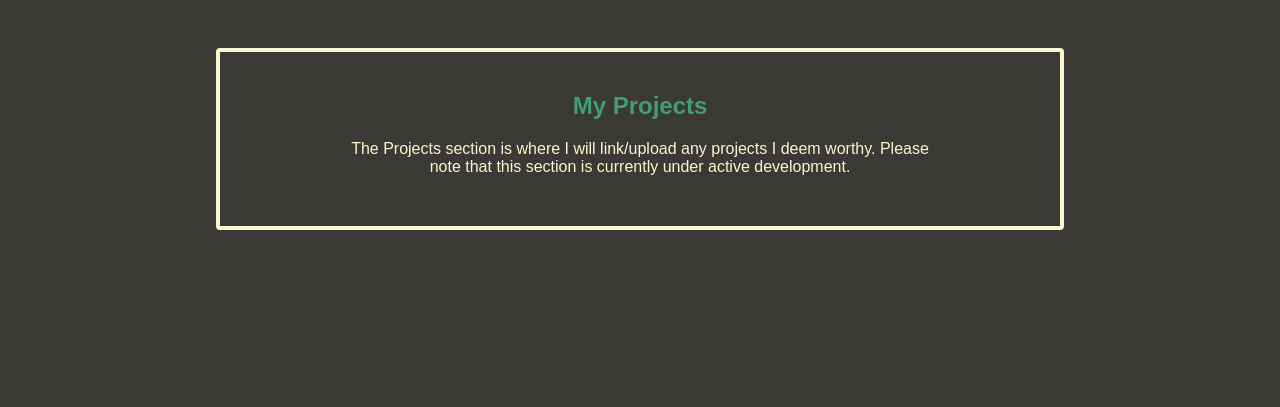
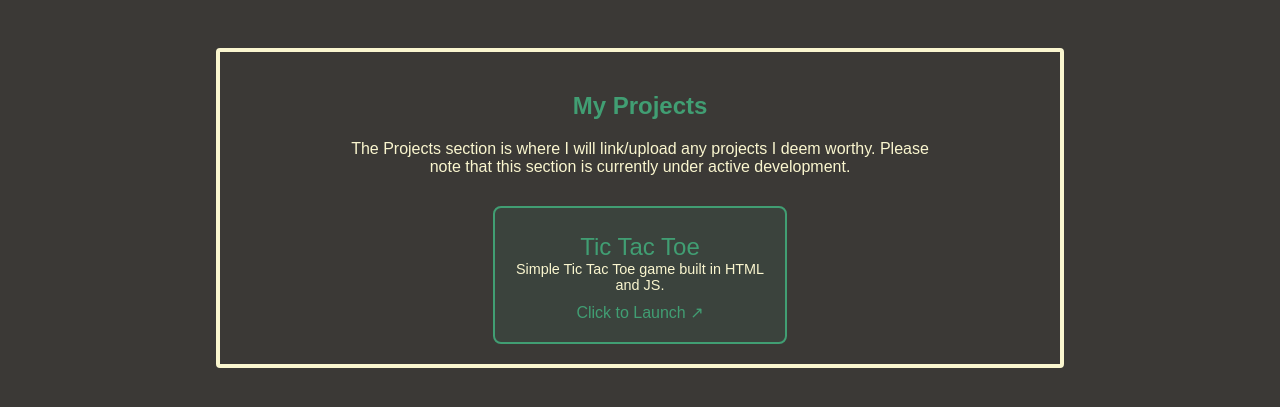
Before and after one commit to WallaceXVII/wallacexvii-website, a plain HTML site: page index.html in a window 1280 px wide. Both pictures are taken after a click on the link "View My Projects". Shown: the part 73-480 px from the top of the page. Drawn offline with Linux system fonts and the light colour scheme.

Commit message:
Update index.html
add tictactoe skill card in projects

```diff
--- a/index.html
+++ b/index.html
@@ -199,6 +199,75 @@
                         top: 80px;
                     }
                 }
+                .project-card-link {
+                    text-decoration: none !important;
+                    color: inherit !important;
+                }
+                .project-card-link .project-text,
+                .project-card-link:link .project-text,
+                .project-card-link:visited .project-text,
+                .project-card-link:hover .project-text {
+                    text-decoration: none !important;
+                    color: rgb(65, 158, 115) !important;
+                }
+                .project-card-link .card-title {
+                    color: rgb(65, 158, 115);
+                    font-size: 1.5em;
+                    margin-top: 5px;
+                }
+                .project-card-link .card-description {
+                    color: currentColor;
+                    font-size: 0.9em;
+                    margin: 0;
+                }
+                .project-card-link .cta-text {
+                    color: rgb(65, 158, 115);
+                    display: block;
+                    margin-top: 10px;
+                }
+                .project-card-link:hover .skill-card {
+                    transform: translateY(-3px);
+                    box-shadow: 0 8px 15px rgba(0, 0, 0, 0.5);
+                    border-color: rgb(250, 246, 207);
+                }
+                .project-card-link,
+                .project-card-link:link,
+                .project-card-link:visited,
+                .project-card-link:hover {
+                    color: rgb(250, 246, 207) !important;
+                    text-decoration: none !important;
+                }
+                .skill-card {
+                    width: 250px; padding: 20px; border: 2px solid rgb(65, 158, 115);
+                    border-radius: 8px; background-color: rgba(65, 158, 115, 0.1);
+                    text-align: center; transition: transform 0.2s, box-shadow 0.2s;
+                }
+                .project-card-link .card-title,
+                .project-card-link:visited .card-title {
+                    color: rgb(65, 158, 115) !important;
+                    text-decoration: none !important;
+                    font-size: 1.5em;
+                    margin-top: 5px;
+                }
+                .project-card-link .card-description,
+                .project-card-link:visited .card-description {
+                    color: rgb(250, 246, 207) !important;
+                    text-decoration: none !important;
+                    font-size: 0.9em;
+                    margin: 0;
+                }
+                .project-card-link .cta-text,
+                .project-card-link:visited .cta-text {
+                    color: rgb(65, 158, 115) !important;
+                    text-decoration: none !important;
+                    display: block;
+                    margin-top: 10px;
+                }
+                .skill-card:hover {
+                    transform: translateY(-3px);
+                    box-shadow: 0 8px 15px rgba(0, 0, 0, 0.5);
+                    border-color: rgb(250, 246, 207);
+                }
             </style>
     </head>
     <body>
@@ -331,6 +400,20 @@
                     <p style="max-width: 600px; margin: 10px auto 30px auto;">
                         The Projects section is where I will link/upload any projects I deem worthy. Please note that this section is currently under active development.
                     </p>
+                    <div style="display: flex; justify-content: center;">
+                        <a  href="./projects/tictactoe.html"
+                            target="_blank"
+                            rel="noopener noreferrer"
+                            class="project-card-link">
+                            <div class="skill-card interactive-card">
+                                <div class="card-text-wrapper">
+                                    <div class="card-title">Tic Tac Toe</div>
+                                    <div class="card-description">Simple Tic Tac Toe game built in HTML and JS.</div>
+                                    <div class="cta-text">Click to Launch ↗</div>
+                                </div>
+                            </div>
+                        </a>
+                    </div>
                 </section>
             </main>
             <button id="menu-toggle">☰</button>
```
